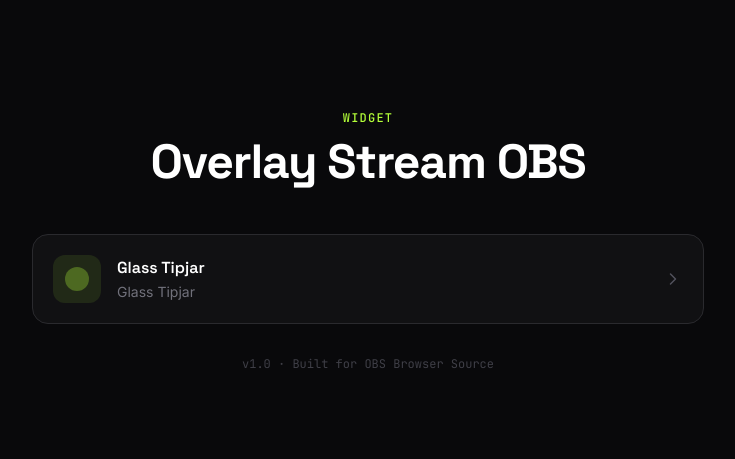
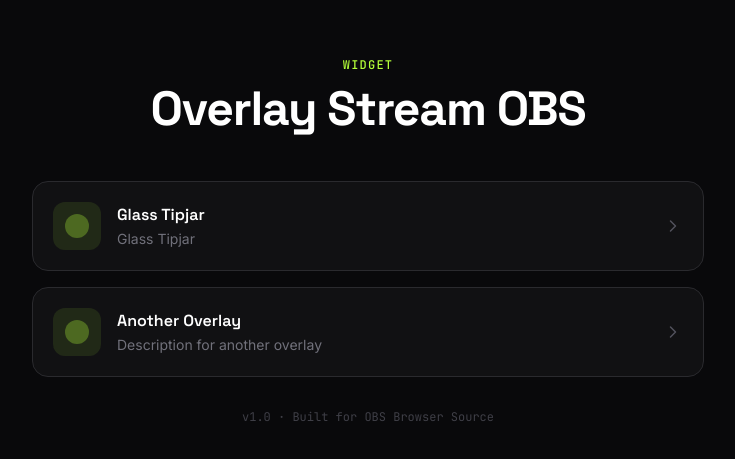
Before and after one commit to aldifhr/obs-widgets, a Next.js app: page / in a window 1280 px wide. Shown: the part 159-618 px from the top of the page, without its empty margins (272-1007 px from the left). Built offline with nearby package versions, Linux system fonts and the light colour scheme.

Commit message:
feat: refactor overlay buttons to use dynamic list with names and descriptions

```diff
--- a/app/page.tsx
+++ b/app/page.tsx
@@ -2,6 +2,18 @@
 
 import { useRouter } from 'next/navigation'
 
+export const listOverlay = [
+  {
+    name: 'Glass Tipjar',
+    description: 'Glass Tipjar',
+    href: '/glass',
+  },
+  {
+    name: 'Another Overlay',
+    description: 'Description for another overlay',
+    href: '/another',
+  }
+]
 export default function HomePage() {
   const router = useRouter()
   return (
@@ -12,18 +24,24 @@
           <h1 className="text-white font-display text-4xl md:text-5xl font-bold tracking-tight">Overlay Stream OBS</h1>
         </div>
         <div className="grid gap-4">
-          <button onClick={() => router.push('/glass')} className="group w-full text-left p-5 rounded-2xl border border-studio-border bg-studio-900 hover:bg-studio-800 hover:border-white/10 transition-all duration-200">
+          {listOverlay.map((item, index) => (
+            <button
+              key={index}
+              onClick={() => router.push(item.href)}
+              className="group w-full text-left p-5 rounded-2xl border border-studio-border bg-studio-900 hover:bg-studio-800 hover:border-white/10 transition-all duration-200"
+            >
               <div className="flex items-center gap-4">
                 <div className="w-12 h-12 rounded-xl bg-signal/10 flex items-center justify-center flex-shrink-0">
                   <div className="w-6 h-6 rounded-full bg-signal/30 group-hover:bg-signal/50 transition-colors" />
                 </div>
                 <div className="flex-1 min-w-0">
-                <h3 className="text-white font-display font-semibold text-base">Glass Tipjar</h3>
-                <p className="text-zinc-500 text-sm mt-0.5">Glass Tipjar</p>
+                  <h3 className="text-white font-display font-semibold text-base">{item.name}</h3>
+                  <p className="text-zinc-500 text-sm mt-0.5">{item.description}</p>
                 </div>
                 <div className="text-zinc-600 group-hover:text-zinc-400 transition-colors flex-shrink-0"><svg width="20" height="20" viewBox="0 0 20 20" fill="none"><path d="M7.5 5L12.5 10L7.5 15" stroke="currentColor" strokeWidth="1.5" strokeLinecap="round" strokeLinejoin="round"/></svg></div>
               </div>
             </button>
+          ))}
         </div>
         <p className="text-center text-zinc-700 text-xs mt-8 font-mono">v1.0 &middot; Built for OBS Browser Source</p>
       </div>
```
Lines whose indentation alone changed are shown as unchanged.
